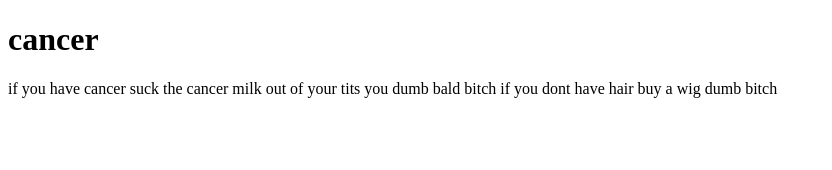
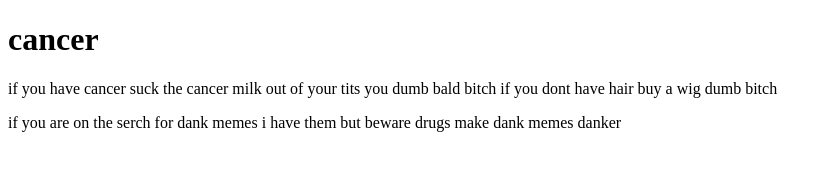
Before and after one commit to bdwong777/bigbootyhoes, a plain HTML site: page index.html in a window 1280 px wide. Shown: the whole page, without its empty margins (0-832 px from the left). Drawn offline with Linux system fonts and the light colour scheme.

Commit message:
Update index.html

```diff
--- a/index.html
+++ b/index.html
@@ -6,5 +6,6 @@
   <body>
     <h1>cancer</h1>
     <p>if you have cancer suck the cancer milk out of your tits you dumb bald bitch if you dont have hair buy a wig dumb bitch </p>
+   <p> if you are on the serch for dank memes i have them but beware drugs make dank memes danker </p>
   </body>
 </html>
```
